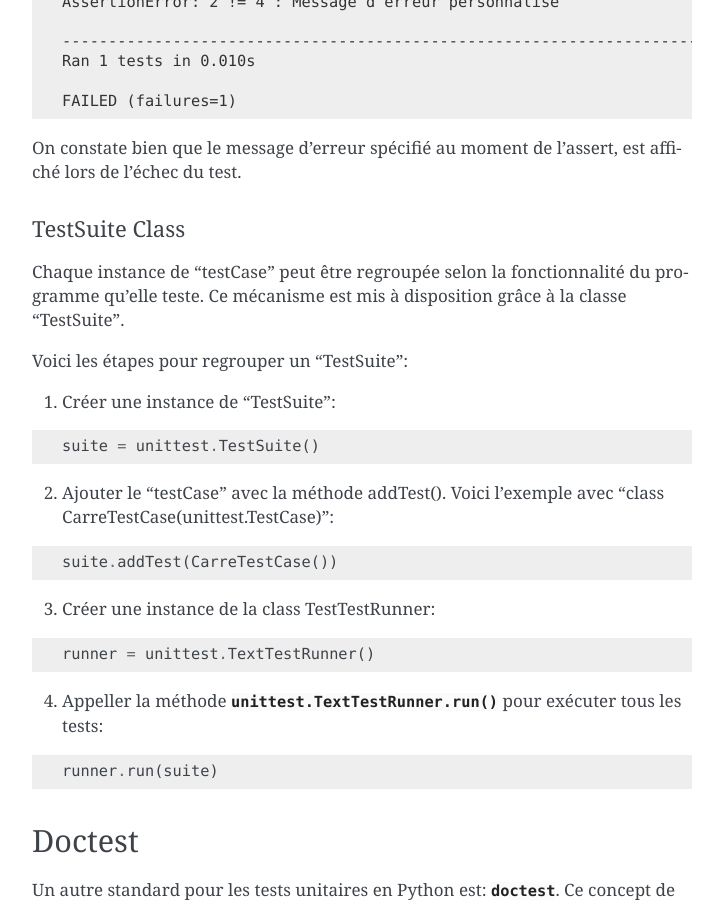
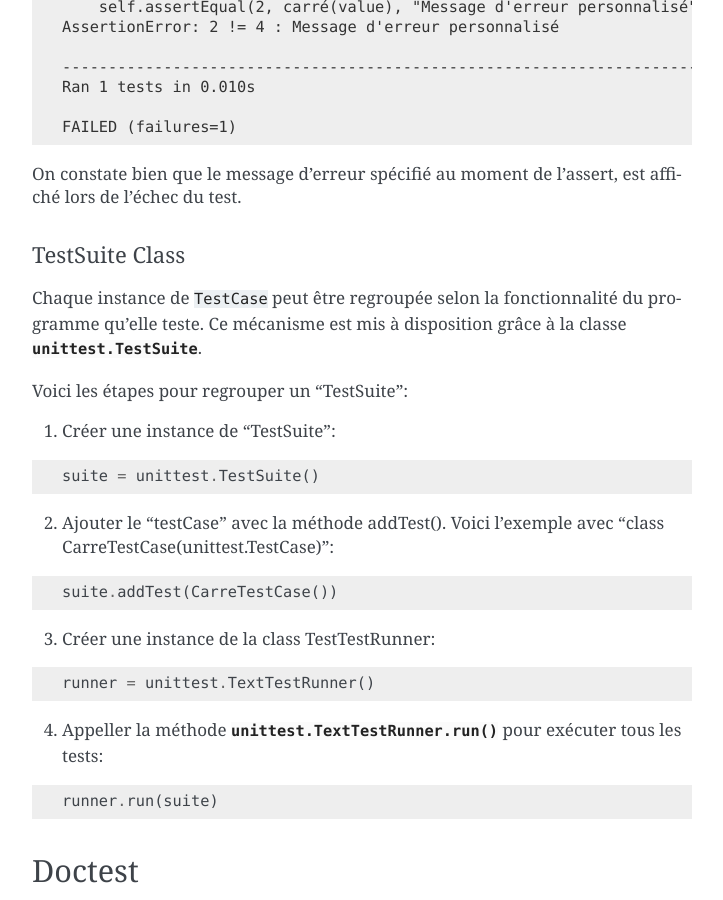
Before and after one commit to HE-Arc/livre-python, a Sphinx documentation site: the page built from source/unittest/index.rst, in a window 1280 px wide and 900 px high, scrolled down 4273 px. Shown: the whole window, without its empty margins (388-1111 px from the left). Built offline with Sphinx 7.4.7, drawn with Linux system fonts in a browser that asks for light colours; some of the changed text lies outside the part shown.

Commit message:
unittest: mise en forme
cc @andasilva

Signed-off-by: Yoan Blanc <yoan@dosimple.ch>

```diff
--- a/source/index.rst
+++ b/source/index.rst
@@ -10,8 +10,6 @@
 .. toctree::
    :maxdepth: 1
 
-   random/index.rst
-   unittest/index.rst
    colorama/index.rst
    invoke/index.rst
    pillow/index.rst
--- a/source/unittest/index.rst
+++ b/source/unittest/index.rst
@@ -102,7 +102,7 @@
 TestCase Classe
 ////////////////
 
-Une classe qui hérite de TestCase doit contenir toutes les méthodes nécessaires permettant de tester une seule et unique fonctionnalité.
+Une classe qui hérite de :py:class:`~unittest.TestCase` doit contenir toutes les méthodes nécessaires permettant de tester une seule et unique fonctionnalité.
 
 Voici quelques méthodes utiles définies dans TestCase:
 
@@ -175,7 +175,7 @@
 TestSuite Class
 ///////////////
 
-Chaque instance de 'testCase' peut être regroupée selon la fonctionnalité du programme qu'elle teste. Ce mécanisme est mis à disposition grâce à la classe 'TestSuite'.
+Chaque instance de ``TestCase`` peut être regroupée selon la fonctionnalité du programme qu'elle teste. Ce mécanisme est mis à disposition grâce à la classe :py:class:`unittest.TestSuite`.
 
 Voici les étapes pour regrouper un 'TestSuite':
 
@@ -189,7 +189,7 @@
 
 .. code-block:: python
 
-	suite.addTest(CarreTestCase())
+    suite.addTest(CarreTestCase())
 
 3. Créer une instance de la class TestTestRunner:
 
@@ -211,7 +211,7 @@
 .. glossary::
 
 Docstring:
-	Les docstrings sont des chaînes de documentation qui doivent être placées en dessous des définitions de méthodes, fonctions, classe ou au début d'un module. De plus l'indentation d'une docstring est importante car elle dépend directement de l'indentation de la classe ou de la méthode qu'elle documente.
+    Les docstrings sont des chaînes de documentation qui doivent être placées en dessous des définitions de méthodes, fonctions, classe ou au début d'un module. De plus l'indentation d'une docstring est importante car elle dépend directement de l'indentation de la classe ou de la méthode qu'elle documente.
 
 
 
```
Also changed, not shown: other parts of source/unittest/index.rst (+1 -1 lines), source/introduction.rst (+6 -3 lines).
